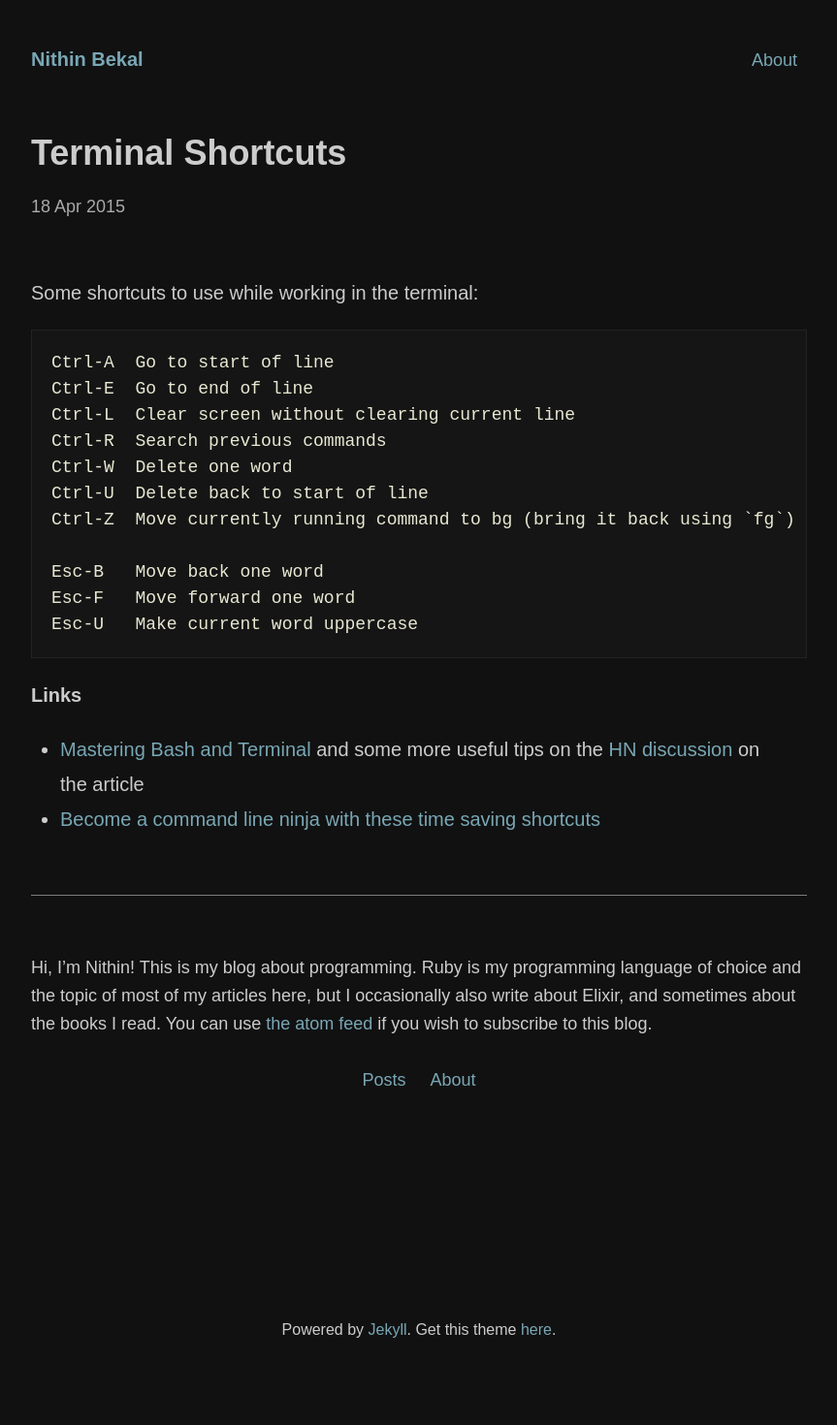
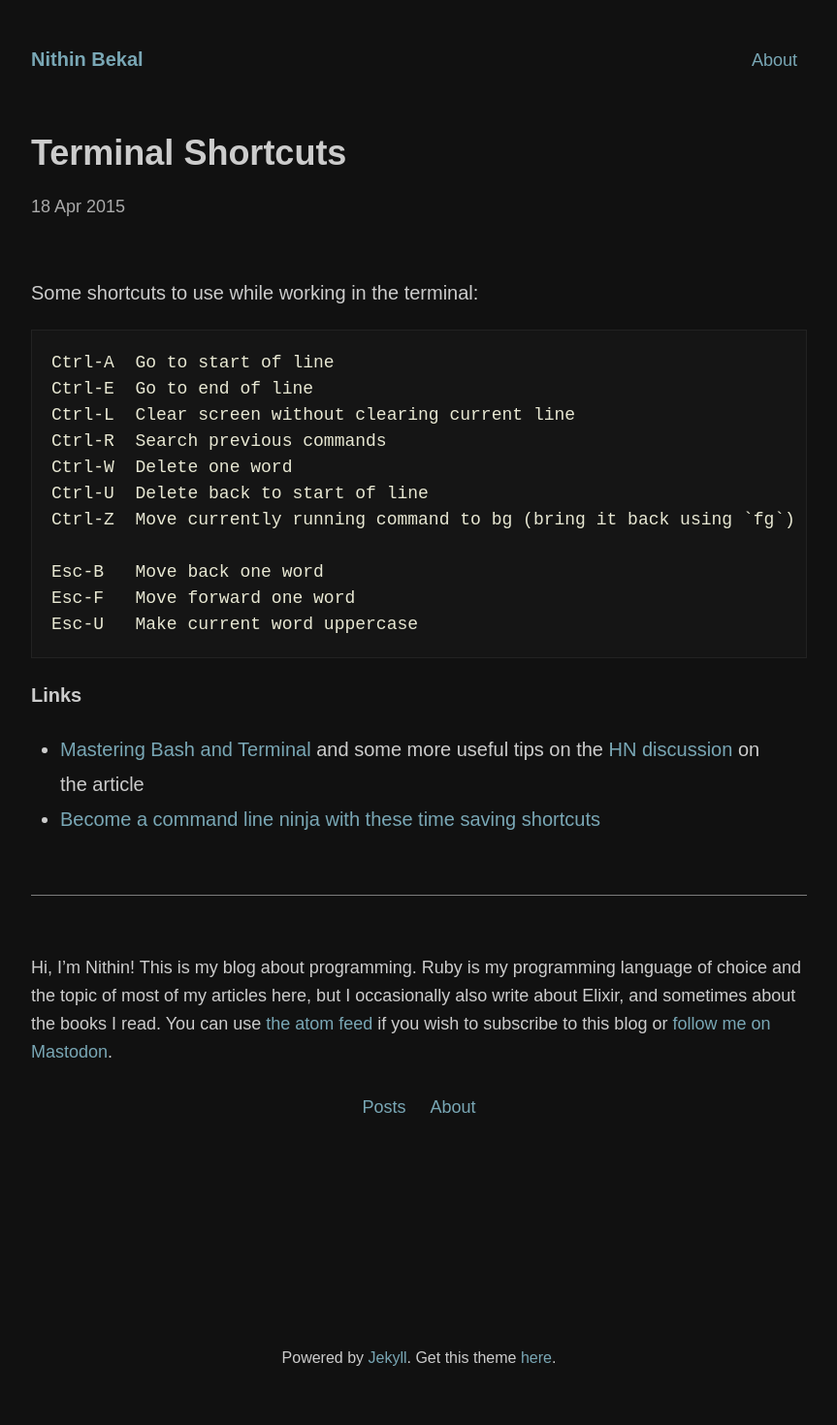
Before and after one commit to nithinbekal/nithinbekal.github.io, a Jekyll site: the page built from notes/terminal-shortcuts.md, in a window 1280 px wide. Shown: the whole page at 97% size, without its empty margins (208-1071 px from the left). Built offline with Jekyll 4.4.1, drawn with Linux system fonts in a browser that asks for light colours; before the commit the page ends 1441 px from its top, so only the background shows below that.

Commit message:
Add mastodon link in author bio

```diff
--- a/_includes/bio.html
+++ b/_includes/bio.html
@@ -8,7 +8,9 @@
     and sometimes about the books I read.
     You can use
     <a href="/feed.xml">the atom feed</a>
-    if you wish to subscribe to this blog.
+    if you wish to subscribe to this blog
+    or
+    <a href="https://ruby.social/@nithinbekal">follow me on Mastodon</a>.
     <br>
     <br>
     <div class='links'>
```
